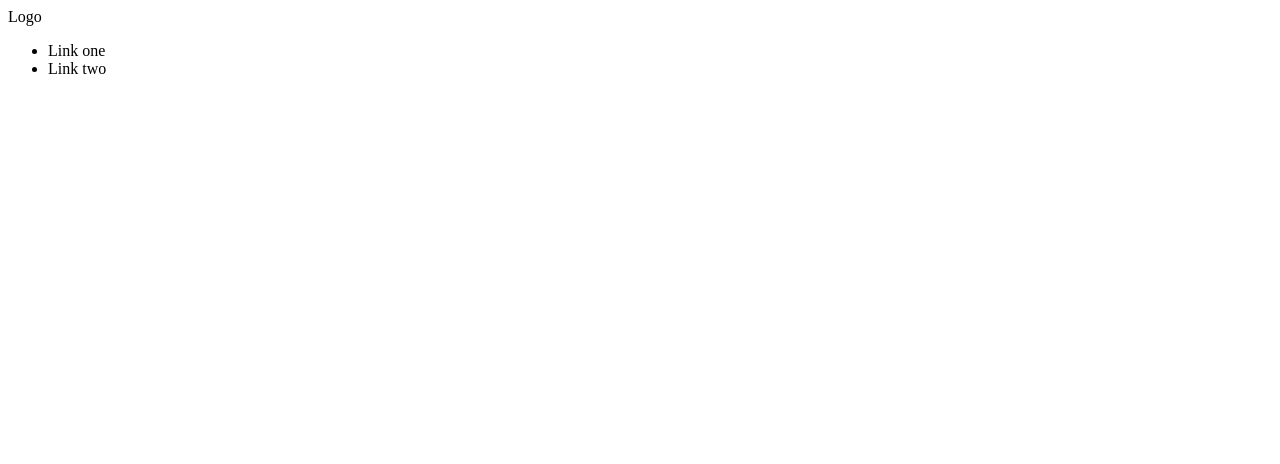
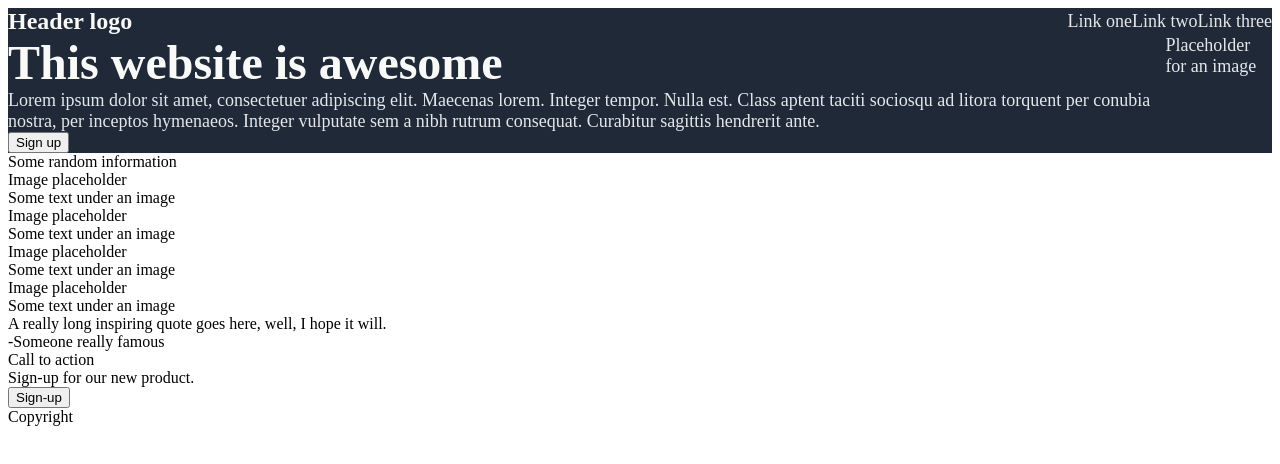
Before and after one commit to PepaHrebec/landing_page, a plain HTML site: page index.html in a window 1280 px wide. Drawn offline with Linux system fonts and the light colour scheme.

Commit message:
Add header colors and sizes

```diff
--- a/index.html
+++ b/index.html
@@ -8,14 +8,47 @@
 </head>
 
 <body>
-
-</body>
 <div class="header">
-    <div class="logo">Logo</div>
+    <div class="logo">Header logo</div>
     <ul class="links">
-        <li><a>Link one</a></li>
-        <li><a>Link two</a></li>
+        <li class="white-text"><a>Link one</a></li>
+        <li class="white-text"><a>Link two</a></li>
+        <li class="white-text"><a>Link three</a></li>
     </ul>
 </div>
+<div class="black-center">
+    <div class="black-left">
+        <div class="header-black">This website is awesome</div>
+        <div class="white-text">Lorem ipsum dolor sit amet, consectetuer adipiscing elit. Maecenas lorem. Integer tempor. Nulla est. Class aptent taciti sociosqu ad litora torquent per conubia nostra, per inceptos hymenaeos. Integer vulputate sem a nibh rutrum consequat. Curabitur sagittis hendrerit ante.</div>
+        <button class="top-button">Sign up</button>
+    </div>
+    <div class="placeholder">Placeholder for an image</div>
+</div>
+<div class="white-center">
+    <div class="black-bold-text">Some random information</div>
 
+    <div class="image-placeholder">Image placeholder</div>
+    <div class="under-image">Some text under an image</div>
+    <div class="image-placeholder">Image placeholder</div>
+    <div class="under-image">Some text under an image</div>
+    <div class="image-placeholder">Image placeholder</div>
+    <div class="under-image">Some text under an image</div>
+    <div class="image-placeholder">Image placeholder</div>
+    <div class="under-image">Some text under an image</div>
+</div>
+<div class="gray-center">
+    <div class="inspo">A really long inspiring quote goes here, well, I hope it will.</div>
+    <div class="quote">-Someone really famous</div>
+</div>
+<div class="button-center">
+    <div class="blue-square">
+        <div class="blue-bold">Call to action</div>
+        <div class="signup">Sign-up for our new product.</div>
+        <button class="blue-button">Sign-up</button>
+    </div>
+</div>
+</body>
+<footer>
+    <div class="footer-text">Copyright</div>
+</footer>
 </html>
--- a/styles.css
+++ b/styles.css
@@ -0,0 +1,41 @@
+body {
+    display: flex;
+    flex-direction: column;
+}
+
+.header {
+    display: flex;
+    justify-content: space-between;
+    background-color: #1F2937;
+    align-items: center;
+}
+
+.logo {
+    color: #F9FAF8;
+    font-size: 24px;
+    font-weight: bold;
+}
+
+.placeholder,
+.white-text {
+    color: #E5E7EB;
+    font-size: 18px;
+}
+
+ul {
+    list-style-type: none;
+    display: flex;
+    margin: 0;
+    padding: 0;
+}
+
+.black-center {
+    display: flex;
+    background-color: #1F2937;
+}
+
+.header-black {
+    color: #F9FAF8;
+    font-size: 48px;
+    font-weight: bolder;
+}
```
